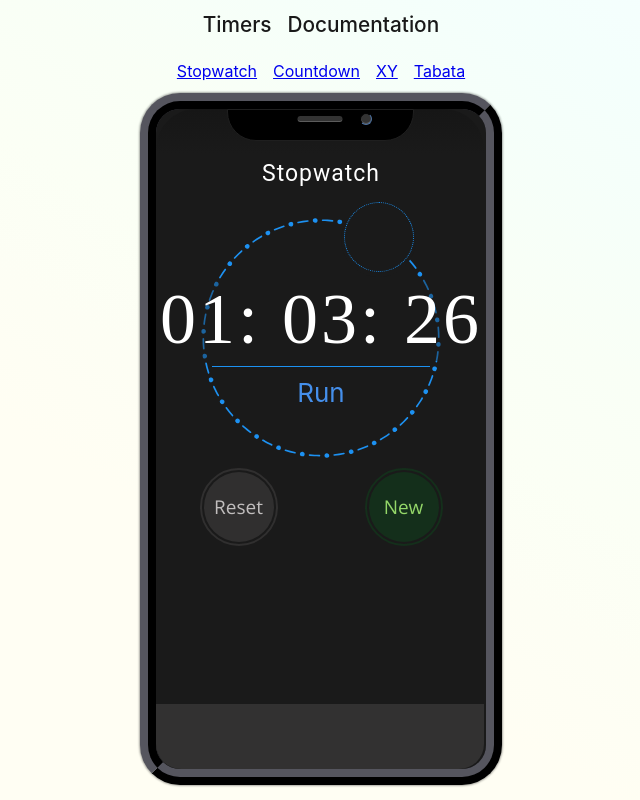
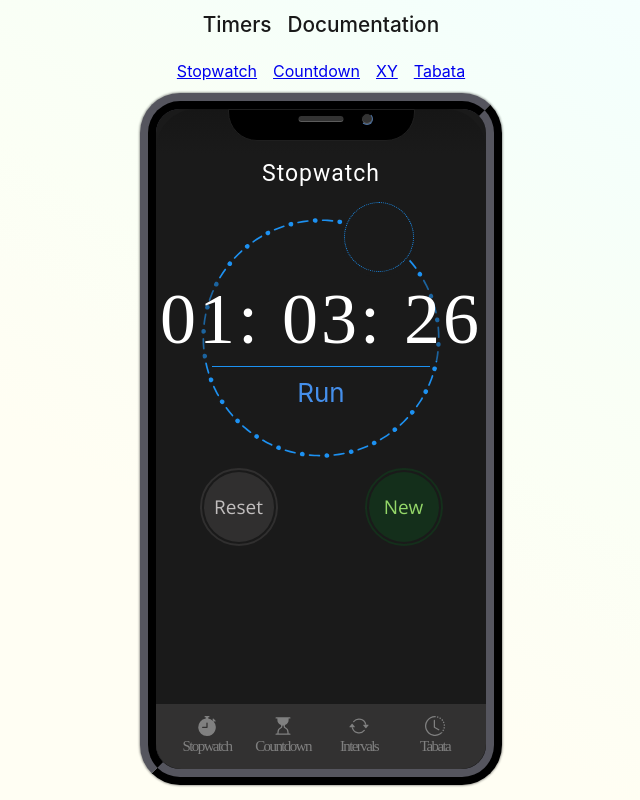
Before and after one commit to prof-tejera/assignment-1-agt25, a React (Create React App) app: page /stopwatch in a window 1280 px wide. Shown: the whole page, without its empty margins (319-959 px from the left). Built offline with nearby package versions, Linux system fonts and the light colour scheme; a web font is replaced by a local one.

Commit message:
worked on bottom nav

```diff
--- a/package.json
+++ b/package.json
@@ -3,8 +3,13 @@
   "version": "0.1.0",
   "private": true,
   "dependencies": {
+    "bootstrap": "^5.1.1",
+    "bootstrap-icons": "^1.6.0",
     "react": "^17.0.2",
+    "react-bootstrap": "^2.0.0-rc.0",
+    "react-bootstrap-icons": "^1.5.0",
     "react-dom": "^17.0.2",
+    "react-icons": "^4.3.1",
     "react-router": "^5.2.1",
     "react-router-dom": "^5.3.0",
     "react-scripts": "4.0.3",
--- a/src/components/generic/BottomNav.js
+++ b/src/components/generic/BottomNav.js
@@ -2,6 +2,47 @@ import React from "react";
 import styled from "styled-components";
 import { BrowserRouter as Router, Switch, Route, Link } from "react-router-dom";
 import Stopwatch from "../timers/Stopwatch";
+import { StopwatchFill, HourglassTop, ArrowRepeat, ClockHistory } from 'react-bootstrap-icons';
+
+
+
+const Container = styled.div`
+display: inline-flex;
+flex-direction: row;
+flex-wrap: nowrap;
+justify-content: space-between;
+align-items: flex-start;
+align-content: center;
+text-align: center;
+
+
+  li {
+    letter-spacing: -1.6px;
+    font-family: Ariel;
+    line-height: 15px;
+    font-size: 15px;
+
+    width: 60px;
+
+
+
+
+
+  }
+
+`;
+
+const NavLink = styled(Link)`
+
+  text-decoration: none;
+  color: grey;
+
+
+
+
+
+`;
+
 
 
 
@@ -14,25 +55,52 @@ class BottomNav extends React.Component {
         return (
 
             <>
-            <Router>
+           <Container>
+           <Router>
         <nav>
           <ul>
             <li>
-              <Link to="/">Stopwatch</Link>
+              <NavLink to="/">
+                <StopwatchFill size={20}/>
+                <div>Stopwatch
+                  </div>
+                </NavLink>
             </li>
             <li>
-              <Link to="/">Countdown</Link>
+              <NavLink to="/">
+              <HourglassTop size={20}/>
+                <div>Countdown
+                  </div>
+              </NavLink>
             </li>
             <li>
-              <Link to="/">XY</Link>
+            <NavLink to="/">
+              <ArrowRepeat size={20}/>
+                <div>Intervals
+                  </div>
+              </NavLink>
             </li>
             <li>
-              <Link to="/">Tabata</Link>
+            <NavLink to="/">
+              <ClockHistory size={20}/>
+                <div>Tabata
+                  </div>
+              </NavLink>
             </li>
-
           </ul>
         </nav>
         <Switch>
+          <Route path="/">
+
+
+          </Route>
+          <Route path="/">
+
+
+          </Route>
+          <Route path="/">
+
+          </Route>
 
           <Route path="/">
 
@@ -42,6 +110,11 @@ class BottomNav extends React.Component {
 
 
 
+
+
+
+
+        </Container>
             </>
         );
     }
--- a/src/components/generic/MobileScreen.js
+++ b/src/components/generic/Device.js
@@ -1,7 +1,19 @@
 import React from "react";
+import PropTypes from "prop-types";
 import styled from "styled-components";
+
 import BottomNav from "./BottomNav"
 
+const deviceDimensions = {
+    phone: {
+        width: 330,
+        height: 660,
+    },
+    tablet: {
+        width: 420,
+        height: 660,
+    }
+};
 
 
 const ScreenWrapper = styled.div`
@@ -14,8 +26,8 @@ const ScreenWrapper = styled.div`
 const Screen = styled.div`
    position: relative;
    background: #1A1A1A;
-   width: 330px;
-   height: 660px;
+   width: ${(props) => props.width}px;
+   height: ${(props) => props.height}px;
    border: 16px ridge #09090A;
    border-radius: 40px;
    -webkit-box-shadow: 0px 0px 2px 1px rgba(0,0,0,0.33);
@@ -23,7 +35,7 @@ const Screen = styled.div`
 `;
 
 const StatusBar = styled.div`
-    width: 328px;
+    width: ${(props) => props.width}px;
     height: 45px;
     border-top-left-radius: 40px;
     border-top-right-radius: 40px;
@@ -73,21 +85,31 @@ const Nav = styled.div`
     position: absolute;
     bottom: 0;
     height: 65px;
-    width: 328px;
+    width: 100%;
     border-bottom-left-radius: 25px;
     border-bottom-right-radius: 25px;
+`;
+
+const BottomNavLinks= styled(BottomNav)`
+    position: relative;
+    top: -100px;
+
+
+
 `;
 
 
 
 
-class MobileScreen extends React.Component {
+class Device extends React.Component {
     render() {
+
+        const type = deviceDimensions[this.props.type];
 
         return (
             <>
             <ScreenWrapper>
-                <Screen>
+                <Screen width={type.width} height={type.height}>
                    <StatusBar>
                        <Notch>
                            <Speaker/>
@@ -96,18 +118,28 @@ class MobileScreen extends React.Component {
                    </StatusBar>
                    {this.props.children}
                    <Nav>
+                   <BottomNavLinks>
+
+</BottomNavLinks>
                    </Nav>
                 </Screen>
             </ScreenWrapper>
 
 
-            <BottomNav>
 
-            </BottomNav>
 
             </>
         );
     }
 }
 
-export default MobileScreen;
+Device.propTypes = {
+    type: PropTypes.oneOf(["phone", "tablet"]),
+}
+
+Device.defaultProps = {
+    type: "phone"
+}
+
+
+export default Device;
--- a/src/components/timers/Stopwatch.js
+++ b/src/components/timers/Stopwatch.js
@@ -1,18 +1,19 @@
 import React from "react";
-import MobileScreen from "../generic/MobileScreen";
+import Device from "../generic/Device";
 import Button from "../generic/Button";
 import OperationsScreen from "../generic/OperationsScreen";
 import Loading from "../generic/Loading";
+
 
 class Stopwatch extends React.Component {
   render() {
     return (
       <div>
-      <MobileScreen title="Stopwatch">
+      <Device type="phone">
         <OperationsScreen>
           thugrhfeoh
         </OperationsScreen>
-      </MobileScreen>
+      </Device>
       </div>
 
     )
--- a/src/index.js
+++ b/src/index.js
@@ -2,8 +2,6 @@ import React from 'react';
 import ReactDOM from 'react-dom';
 import './index.css';
 import App from './App';
-import './fonts/Sugo/Sugo-Pro-Display-Regular-trial.ttf';
-
 
 
 
--- a/src/views/DocumentationView.js
+++ b/src/views/DocumentationView.js
@@ -6,7 +6,7 @@ import DocumentComponent from "../components/documentation/DocumentComponent";
 import Loading from "../components/generic/Loading";
 import Button from "../components/generic/Button";
 
-import MobileScreen from "../components/generic/MobileScreen";
+import MobileScreen from "../components/generic/Device";
 
 const Container = styled.div`
   display: flex;
```
Also changed, not shown: 2 other files (tests, documents, lock files or other folders).
